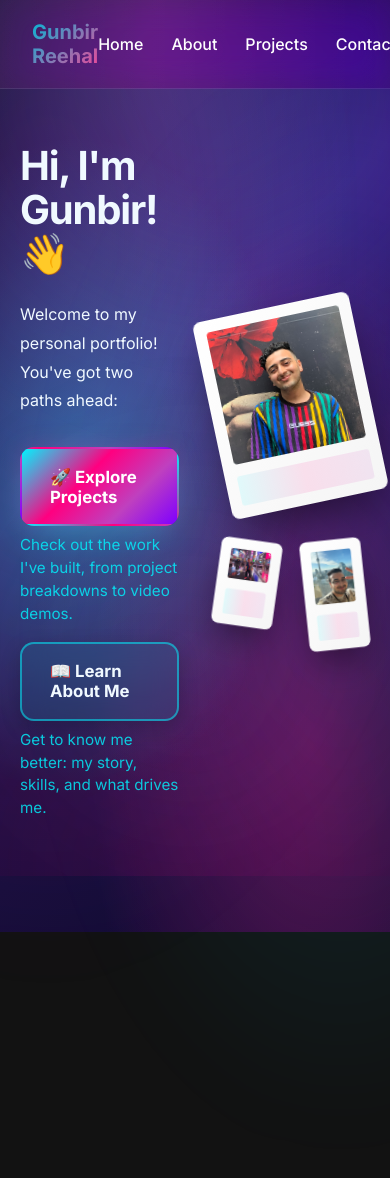
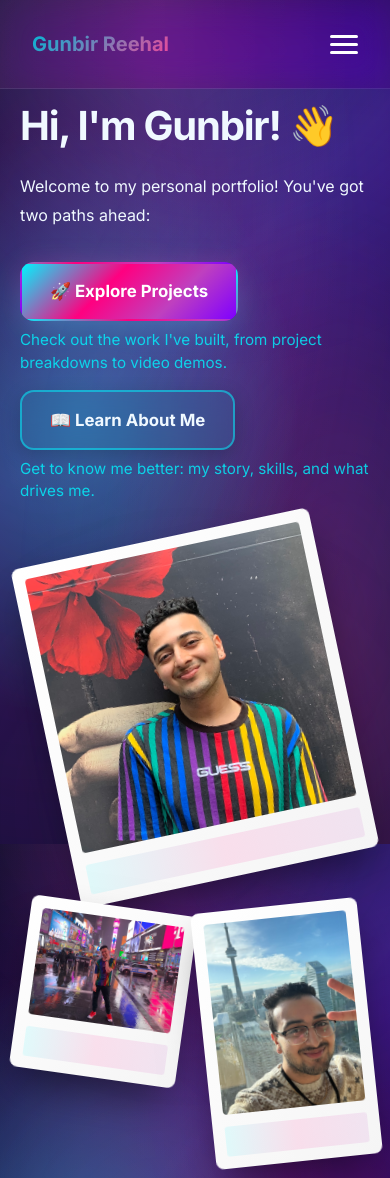
Before and after one commit to gunbir-r/gunbir-r.github.io, a React (Vite) app: page / in a window 390 px wide. Before the commit the page ends 932 px from the top, so only its background shows below. Built offline with nearby package versions, Linux system fonts and the light colour scheme.

Commit message:
added mobile view, made name lead to home

```diff
--- a/src/components/layout/Layout.tsx
+++ b/src/components/layout/Layout.tsx
@@ -1,4 +1,4 @@
-import React from 'react';
+import React, { useState } from 'react';
 import { usePortfolioTheme } from '../theme/ThemeContext';
 import { Link } from 'react-router-dom';
 import { css } from '@emotion/react';
@@ -19,6 +19,86 @@ const navStyles = (accent: string) => css`
   a { color: #fff; text-decoration: none; font-weight: 500; position: relative; }
   a:after { content:''; position:absolute; left:0; bottom:-4px; height:2px; width:0; background:${accent}; transition:width .35s cubic-bezier(.4,0,.2,1); border-radius:2px; }
   a:hover:after, a:focus-visible:after { width:100%; }
+`;
+
+const desktopLinksStyles = css`
+  display: flex;
+  gap: 1.75rem;
+  align-items: center;
+
+  @media (max-width: 768px) {
+    display: none;
+  }
+`;
+
+const hamburgerStyles = css`
+  display: none;
+  flex-direction: column;
+  justify-content: center;
+  gap: 5px;
+  width: 28px;
+  height: 28px;
+  cursor: pointer;
+  background: transparent;
+  border: none;
+  padding: 0;
+  z-index: 60;
+
+  span {
+    display: block;
+    width: 100%;
+    height: 3px;
+    background: #fff;
+    border-radius: 2px;
+    transition: all 0.3s ease;
+  }
+
+  &.open span:nth-of-type(1) {
+    transform: rotate(45deg) translate(6px, 6px);
+  }
+  &.open span:nth-of-type(2) {
+    opacity: 0;
+  }
+  &.open span:nth-of-type(3) {
+    transform: rotate(-45deg) translate(6px, -6px);
+  }
+
+  @media (max-width: 768px) {
+    display: flex;
+  }
+`;
+
+const mobileMenuStyles = (isOpen: boolean) => css`
+  display: none;
+
+  @media (max-width: 768px) {
+    display: flex;
+    flex-direction: column;
+    position: fixed;
+    top: 5.5rem;
+    left: 0;
+    right: 0;
+    background: rgba(10, 14, 39, 0.65);
+    backdrop-filter: blur(24px) saturate(180%);
+    -webkit-backdrop-filter: blur(24px) saturate(180%);
+    padding: 1.5rem 2rem;
+    gap: 1.25rem;
+    transform: ${isOpen ? 'translateY(0)' : 'translateY(-120%)'};
+    opacity: ${isOpen ? 1 : 0};
+    transition: transform 0.35s cubic-bezier(0.4, 0, 0.2, 1), opacity 0.3s ease;
+    border-bottom: 1px solid rgba(255, 255, 255, 0.15);
+    box-shadow: 0 8px 32px rgba(0, 0, 0, 0.3);
+    z-index: 49;
+
+    a {
+      color: #fff;
+      text-decoration: none;
+      font-weight: 500;
+      font-size: 1.1rem;
+      padding: 0.75rem 0;
+      border-bottom: 1px solid rgba(255, 255, 255, 0.1);
+    }
+  }
 `;
 
 const gradientBackground = (bg: string, cursorX: number, cursorY: number, isVisible: boolean) => css`
@@ -82,18 +162,44 @@ const contentWrapper = css`
 const Layout: React.FC<React.PropsWithChildren> = ({ children }) => {
   const { theme } = usePortfolioTheme();
   const { cursor, isVisible } = useCursorGlow();
+  const [mobileMenuOpen, setMobileMenuOpen] = useState(false);
+
+  const closeMobileMenu = () => setMobileMenuOpen(false);
 
   return (
     <div css={gradientBackground(theme.gradients.background, cursor.x, cursor.y, isVisible)}>
       <nav css={navStyles(theme.gradients.accent)} aria-label="Primary">
-        <div style={{ fontWeight: 700, fontSize: '1.25rem', background: 'linear-gradient(135deg, #06b6d4 0%, #ec4899 100%)', WebkitBackgroundClip: 'text', color: 'transparent' }}>Gunbir Reehal</div>
-        <div style={{ display: 'flex', gap: '1.75rem', alignItems: 'center' }}>
+        <Link to="/" style={{ fontWeight: 700, fontSize: '1.25rem', background: 'linear-gradient(135deg, #06b6d4 0%, #ec4899 100%)', WebkitBackgroundClip: 'text', color: 'transparent' }} onClick={closeMobileMenu}>Gunbir Reehal</Link>
+
+        {/* Desktop Links */}
+        <div css={desktopLinksStyles}>
           <Link to="/">Home</Link>
           <Link to="/about">About</Link>
           <Link to="/projects">Projects</Link>
           <Link to="/contact">Contact</Link>
         </div>
+
+        {/* Hamburger Button */}
+        <button
+          css={hamburgerStyles}
+          className={mobileMenuOpen ? 'open' : ''}
+          onClick={() => setMobileMenuOpen(!mobileMenuOpen)}
+          aria-label="Toggle navigation menu"
+        >
+          <span />
+          <span />
+          <span />
+        </button>
       </nav>
+
+      {/* Mobile Menu */}
+      <div css={mobileMenuStyles(mobileMenuOpen)}>
+        <Link to="/" onClick={closeMobileMenu}>Home</Link>
+        <Link to="/about" onClick={closeMobileMenu}>About</Link>
+        <Link to="/projects" onClick={closeMobileMenu}>Projects</Link>
+        <Link to="/contact" onClick={closeMobileMenu}>Contact</Link>
+      </div>
+
       <main css={contentWrapper}>{children}</main>
     </div>
   );
--- a/src/components/projects/ImmersiveSections.tsx
+++ b/src/components/projects/ImmersiveSections.tsx
@@ -88,7 +88,8 @@ const ImmersiveSections: React.FC = () => {
               placeItems: 'center',
               padding: '4rem 1.5rem',
               position: 'relative',
-              overflow: 'hidden'
+              overflow: 'hidden',
+              boxSizing: 'border-box'
             }}
           >
             {/* Animated gradient accent blob per project */}
@@ -116,15 +117,17 @@ const ImmersiveSections: React.FC = () => {
             <motion.div
               variants={itemVariants}
               style={{
-                width: 'min(960px, 100%)',
+                width: 'min(960px, calc(100% - 2rem))',
+                maxWidth: '100%',
                 background: theme.gradients.panel,
                 border: `2px solid ${theme.colors.border}`,
                 borderRadius: '40px',
-                padding: 'clamp(2rem, 5vw, 3.5rem)',
+                padding: 'clamp(1.5rem, 5vw, 3.5rem)',
                 boxShadow: '0 20px 70px -15px rgba(0,0,0,0.6), inset 0 1px 0 rgba(255,255,255,0.1)',
                 backdropFilter: 'blur(20px) saturate(180%)',
                 position: 'relative',
-                zIndex: 1
+                zIndex: 1,
+                boxSizing: 'border-box'
               }}
               initial={{ opacity: 0, scale: 0.88 }}
               whileInView={{ opacity: 1, scale: 1 }}
--- a/src/pages/Home.tsx
+++ b/src/pages/Home.tsx
@@ -1,10 +1,30 @@
-import React from 'react';
+import React, { useState, useEffect } from 'react';
 import { motion } from 'framer-motion';
 import { usePortfolioTheme } from '../components/theme/ThemeContext';
 import InteractivePolaroid from '../components/ui/InteractivePolaroid';
 
 const Home: React.FC = () => {
   const { theme } = usePortfolioTheme();
+  const [isMobile, setIsMobile] = useState(false);
+  const [mainPhoto, setMainPhoto] = useState('/gunbir-photo.jpeg');
+  const [secondaryPhotos, setSecondaryPhotos] = useState([
+    '/times-square.jpeg',
+    '/cn-tower.jpeg'
+  ]);
+
+  useEffect(() => {
+    const checkMobile = () => setIsMobile(window.innerWidth <= 768);
+    checkMobile();
+    window.addEventListener('resize', checkMobile);
+    return () => window.removeEventListener('resize', checkMobile);
+  }, []);
+
+  const handlePhotoSwap = (clickedPhoto: string) => {
+    if (!isMobile) return;
+    const currentMain = mainPhoto;
+    setMainPhoto(clickedPhoto);
+    setSecondaryPhotos(prev => prev.map(p => p === clickedPhoto ? currentMain : p));
+  };
 
   const containerVariants = {
     hidden: { opacity: 0 },
@@ -92,7 +112,7 @@ const Home: React.FC = () => {
       <div style={{
         maxWidth: 1400,
         display: 'grid',
-        gridTemplateColumns: '1fr 1fr',
+        gridTemplateColumns: isMobile ? '1fr' : '1fr 1fr',
         gap: '2rem',
         alignItems: 'center',
         position: 'relative',
@@ -203,10 +223,14 @@ const Home: React.FC = () => {
           }}
         >
           {/* Main Polaroid */}
-          <motion.div style={{ width: '100%', display: 'flex', justifyContent: 'center' }}>
+          <motion.div
+            style={{ width: '100%', display: 'flex', justifyContent: 'center' }}
+            layout
+            transition={{ type: 'spring', stiffness: 300, damping: 25 }}
+          >
             <InteractivePolaroid
-              src="/gunbir-photo.jpeg"
-              alt="Gunbir Reehal - colorful personality"
+              src={mainPhoto}
+              alt="Main photo"
               rotation={-12}
             />
           </motion.div>
@@ -219,21 +243,30 @@ const Home: React.FC = () => {
               justifyContent: 'center',
               width: '100%'
             }}
+            layout
           >
-            <div style={{ transform: 'scale(0.85)' }}>
-              <InteractivePolaroid
-                src="/times-square.jpeg"
-                alt="Times Square"
-                rotation={8}
-              />
-            </div>
-            <div style={{ transform: 'scale(0.85)' }}>
-              <InteractivePolaroid
-                src="/cn-tower.jpeg"
-                alt="CN Tower"
-                rotation={-6}
-              />
-            </div>
+            {secondaryPhotos.map((photo, idx) => (
+              <motion.div
+                key={photo}
+                style={{
+                  transform: isMobile ? 'scale(0.7)' : 'scale(0.85)',
+                  cursor: isMobile ? 'pointer' : 'grab'
+                }}
+                onClick={() => handlePhotoSwap(photo)}
+                whileTap={isMobile ? { scale: 0.65 } : {}}
+                layout
+                transition={{ type: 'spring', stiffness: 300, damping: 25 }}
+                role={isMobile ? 'button' : undefined}
+                aria-label={isMobile ? `Tap to swap with main photo: ${idx === 0 ? "Times Square" : "CN Tower"}` : undefined}
+                tabIndex={isMobile ? 0 : undefined}
+              >
+                <InteractivePolaroid
+                  src={photo}
+                  alt={idx === 0 ? "Times Square - tap to swap" : "CN Tower - tap to swap"}
+                  rotation={idx === 0 ? 8 : -6}
+                />
+              </motion.div>
+            ))}
           </motion.div>
         </motion.div>
       </div>
```
